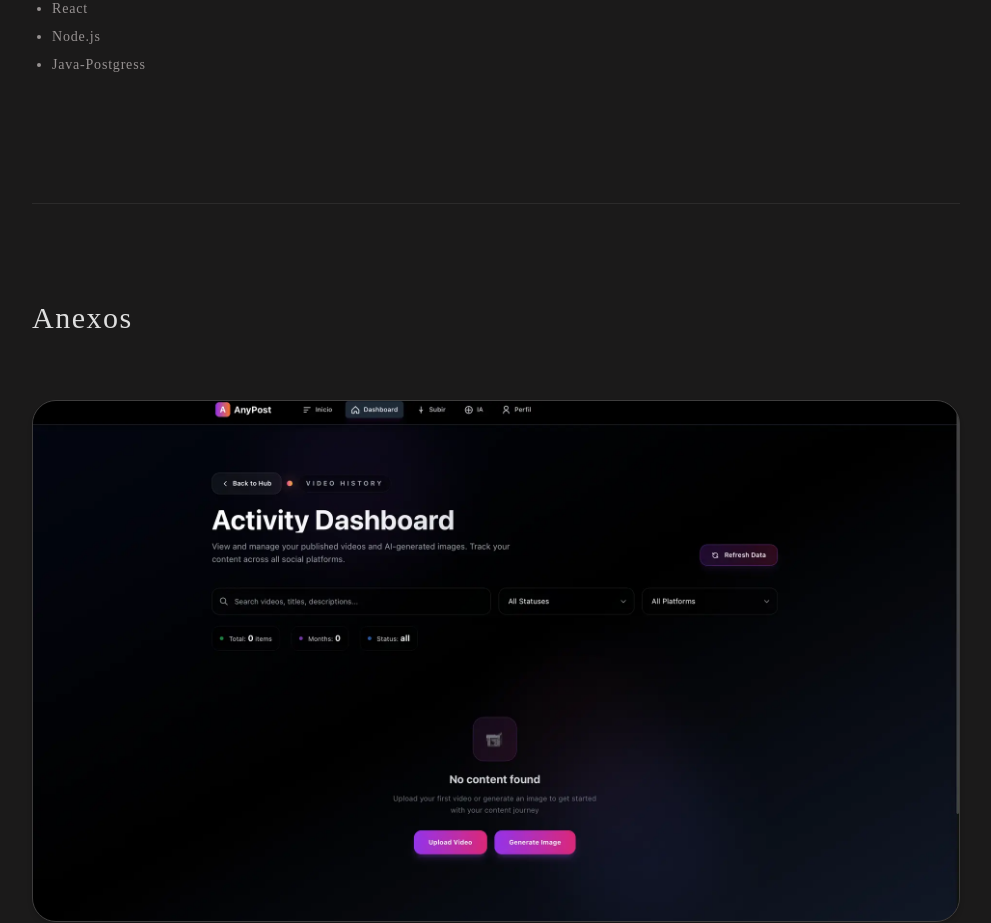
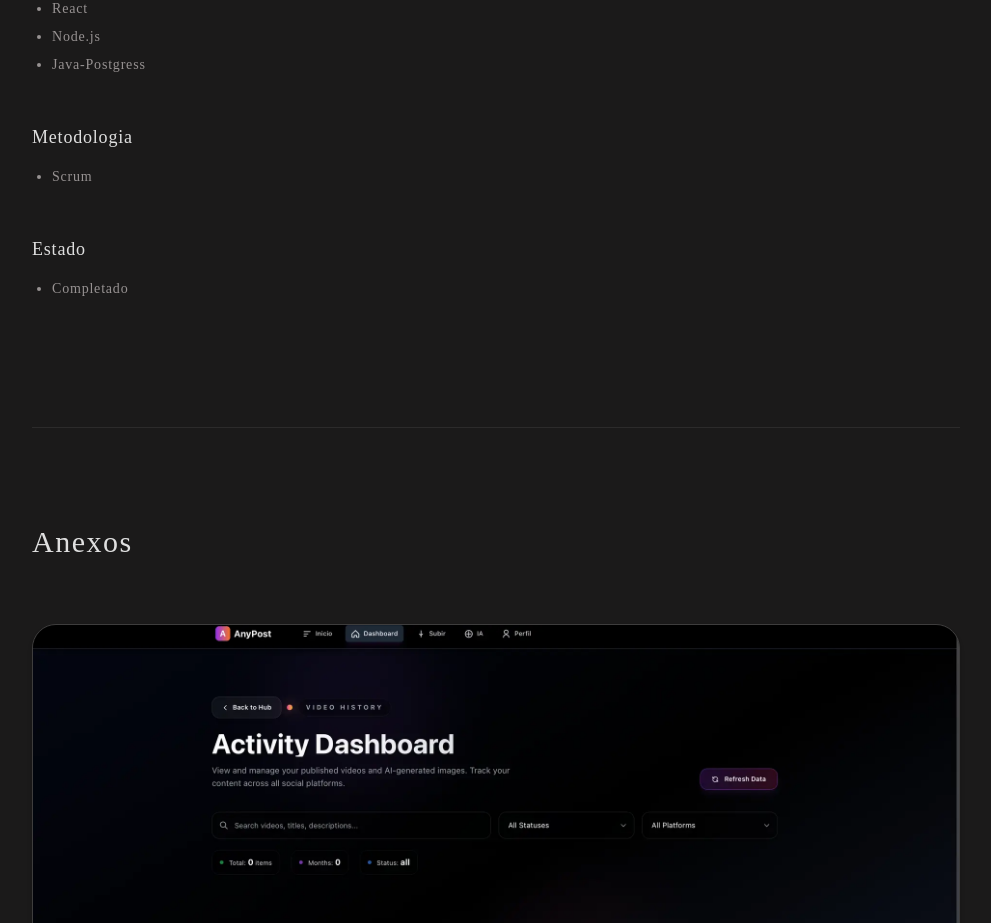
Before and after one commit to AlejandroEspana/portafolio, a Next.js app: page /work/anypost in a window 1280 px wide. Shown: the part 1860-2783 px from the top of the page, without its empty margins (32-1023 px from the left). Built offline with nearby package versions, Linux system fonts and the light colour scheme; a web font is replaced by a local one.

Commit message:
cambiando la infromacion de los proyectos

```diff
--- a/data/projects.ts
+++ b/data/projects.ts
@@ -73,7 +73,11 @@ export const projects: ProjectDetails[] = [
     team: ["Alejandro España"],
     duration: "Completado",
     summary: ["Proyecto interactivo para ayudar a los nuevos usuarios a familiarizarse con la realidad virtual. Utilizando la Gamificacion como pilar principal dentro del proyecto, orientando al usuario con modelos interactivos para su aprendizaje"],
-    technologies: [{ category: "Motor", items: ["Unity"] }],
+    technologies: [
+      { category: "Motor", items: ["Unity"] },
+      { category: "Lenguaje", items: ["C#"] },
+      { category: "Estado", items: ["Completado"] },
+    ],
     links: [],
     annexes: [
       { imageUrl: "/Tutorial1.svg", description: "Primera vista de la interaccion del tutorial" },
@@ -90,7 +94,11 @@ export const projects: ProjectDetails[] = [
     team: ["Alejandro España", "Matheu Ruales Galvis", "Felipe Narvaez"],
     duration: "Completado",
     summary: ["Plataforma SaaS para gestionar publicaciones simultáneas en varias redes sociales a través de una sola interfaz."],
-    technologies: [{ category: "Tecnologías", items: ["React", "Node.js", "Java-Postgress"] }],
+    technologies: [
+      { category: "Tecnologías", items: ["React", "Node.js", "Java-Postgress"] },
+      { category: "Metodologia", items: ["Scrum"] },
+      { category: "Estado", items: ["Completado"] },
+    ],
     links: [
       { label: "Github Frontend ↗", url: "https://github.com/matheuruales/Front_AnyPost" },
       { label: "Github Backend ↗", url: "https://github.com/matheuruales/Back_AnyPost" }
```
